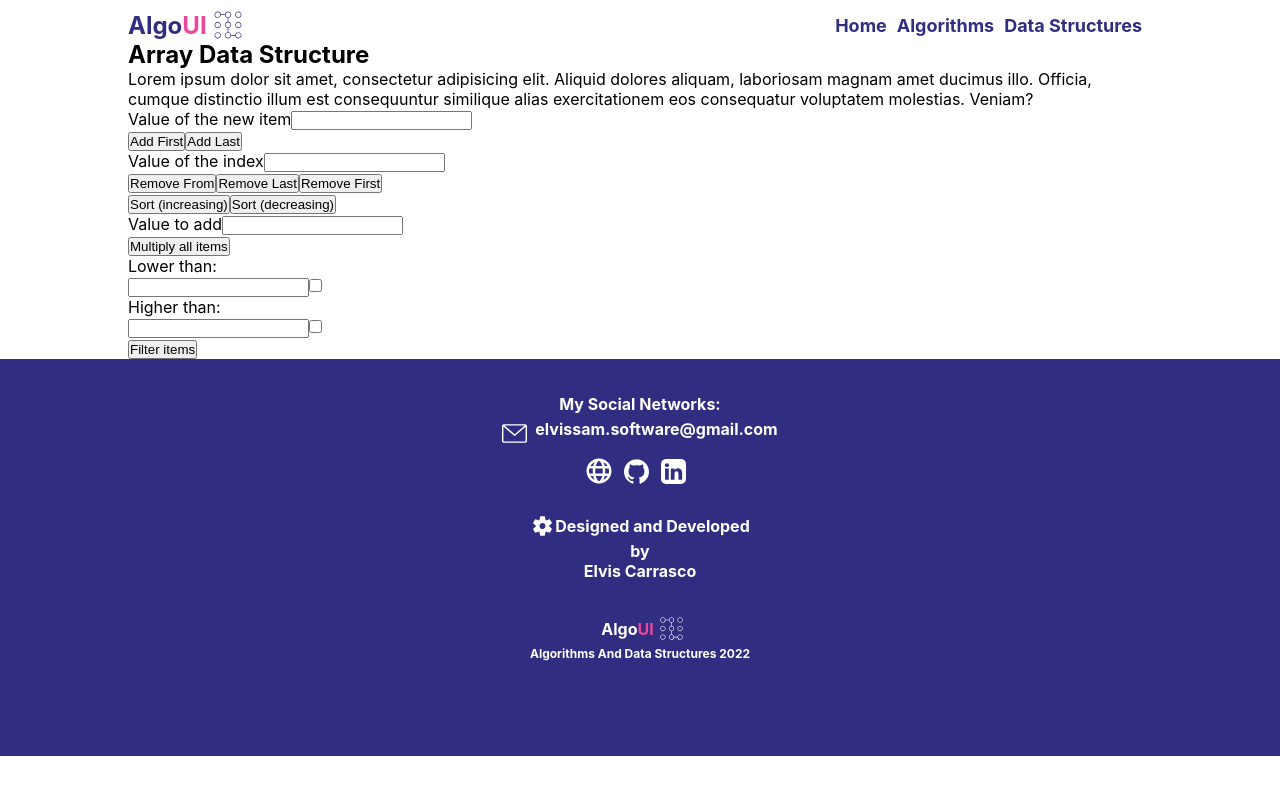
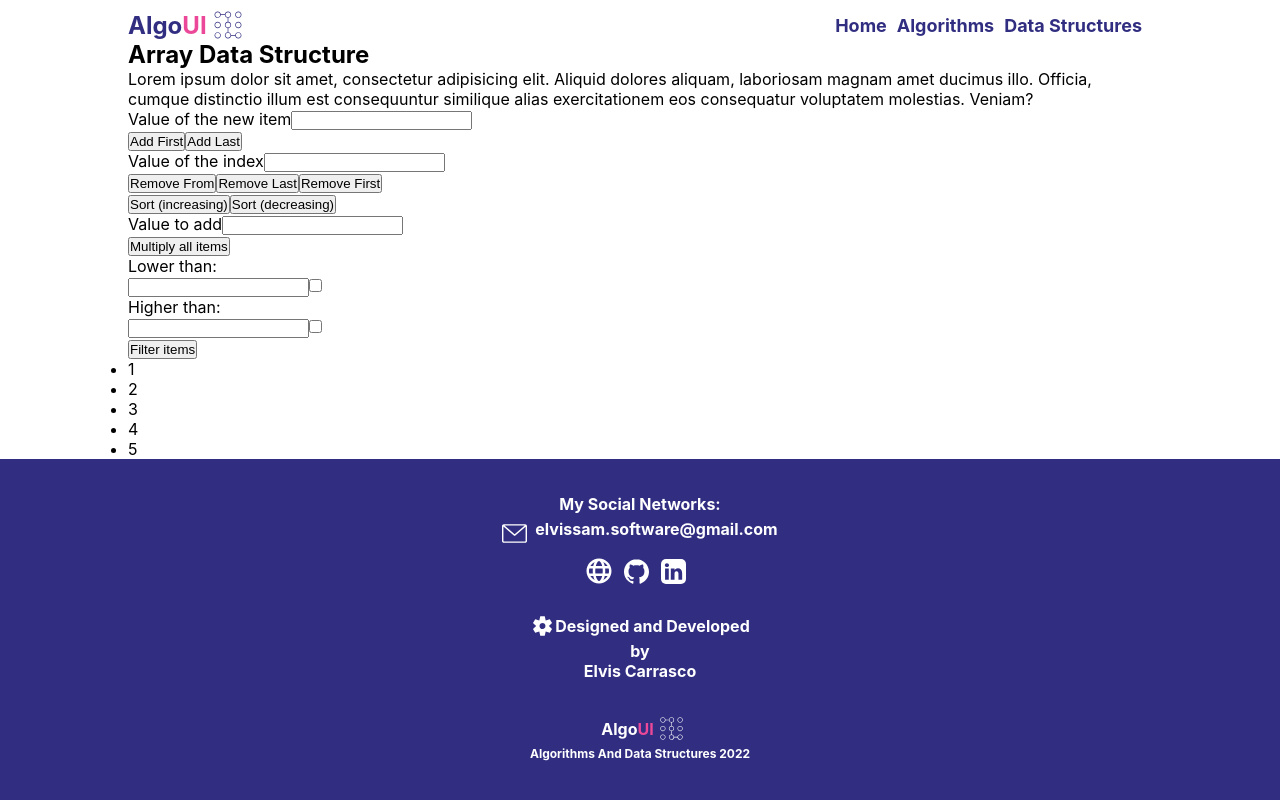
Before and after one commit to Elvissamir/Algoui, a React (Create React App) app: page /data-structures/array in a window 1280 px wide. Shown: the top 800 px of the page. Built offline with nearby package versions, Linux system fonts and the light colour scheme.

Commit message:
Add array data to ArrayDS component

```diff
--- a/src/components/dataStructures/ArrayDS.tsx
+++ b/src/components/dataStructures/ArrayDS.tsx
@@ -1,5 +1,7 @@
+import { useState } from 'react'
+
 const ArrayDS = () => {
-    // Map, filter
+    const [dataArray, setDataArray] = useState([1, 2, 3, 4, 5])
 
     return (
         <section className="content-section">
@@ -7,12 +9,13 @@ const ArrayDS = () => {
                 <h1>Array Data Structure</h1>
             </div>
             <div className="section-info">
-                <p>
+                <p className="text-info">
                     Lorem ipsum dolor sit amet, consectetur adipisicing elit.
                     Aliquid dolores aliquam, laboriosam magnam amet ducimus illo. Officia, cumque distinctio illum est consequuntur similique alias exercitationem eos consequatur voluptatem molestias.
                     Veniam?
                 </p>
             </div>
+            <div className="section-action-wrapper">
                 <div className="section-controls">
                     <div className="add-item-controls">
                         <div className="input-field">
@@ -64,7 +67,16 @@ const ArrayDS = () => {
                         <button type="button">Filter items</button>
                     </div>
                 </div>
-            <div className="section-action-wrapper"></div>
+                <div className='section-action'>
+                    <div className='array-container'>
+                        <ul className='array-item-list'>
+                            {dataArray.map((item, index) =>
+                                <li className='array-item' key={index}>{item}</li>
+                            )}
+                        </ul>
+                    </div>
+                </div>
+            </div>
             <div className="section-bottom"></div>
         </section>
     )
```
Lines whose indentation alone changed are shown as unchanged.
